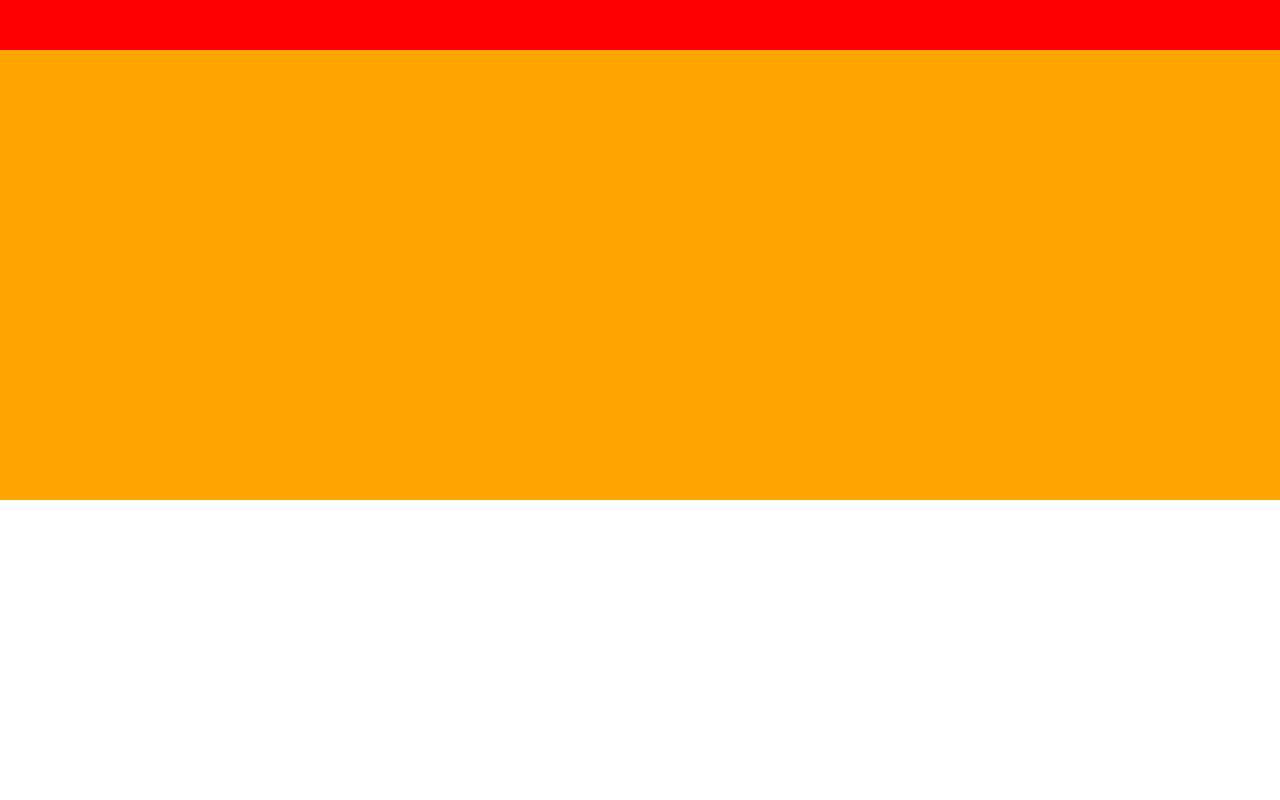
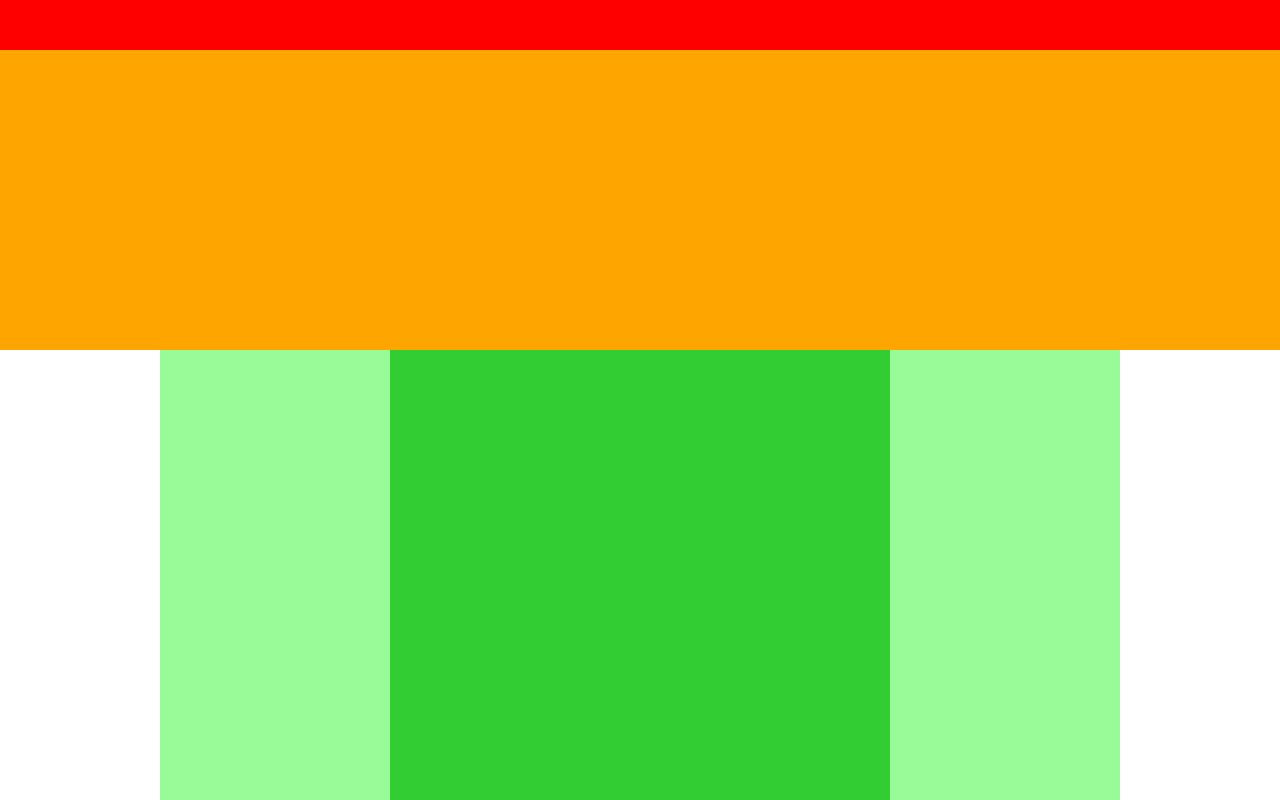
Before and after one commit to AkihiroTanaka3/htmlcss1-4, a plain HTML site: page chapter4_exercise.html in a window 1280 px wide. Shown: the top 800 px of the page. Drawn offline with Linux system fonts and the light colour scheme.

Commit message:
[finish]1-4

```diff
--- a/chapter4_exercise.css
+++ b/chapter4_exercise.css
@@ -5,18 +5,41 @@
 }
 .header {
   width :100%;
-  height :500px;
-  background-color: orange;
-}
-
-.header-top {
-  width:100%;
-  height: 50px;
+  height :50px;
   background-color: red;
 }
 
-.header-bottom {
+.main-visual {
   width: 100%;
-  height: 500px;
+  height: 300px;
   background-color: orange;
+  }
+
+.main {
+  width: 960px;
+  margin: 0 auto;
+  display: flex;
+  justify-content: center;
 }
+
+.sidber-left {
+  width: 230px;
+  height: 1400px;
+  background-color: palegreen;
+}
+
+.blog {
+  width: 500px;
+  height: 1400px;
+  background-color: limegreen;
+}
+.sidber-right {
+  width: 230px;
+  height: 1400px;
+  background-color: palegreen;
+}
+.footer {
+  width: 100%;
+  height:100px;
+  background-color: blue;
+}
--- a/chapter4_exercise.html
+++ b/chapter4_exercise.html
@@ -8,18 +8,14 @@
 
 
  <body>
-   <div class="header">
-     <div class="header-top"></div>
-     <div class="heade-bottom"></div>
-   </div>
+   <div class="header"></div>
 
- <div class="main-visual">
- <div class="main-visual-content"></div>
-   </div>
+  <div class="main-visual"></div>
 
    <div class="main">
+     <div class="sidber-left"></div>
      <div class="blog"></div>
-     <div class="sidber"></div>
+     <div class="sidber-right"></div>
    </div>
 
    <div class="footer"></div>
```
